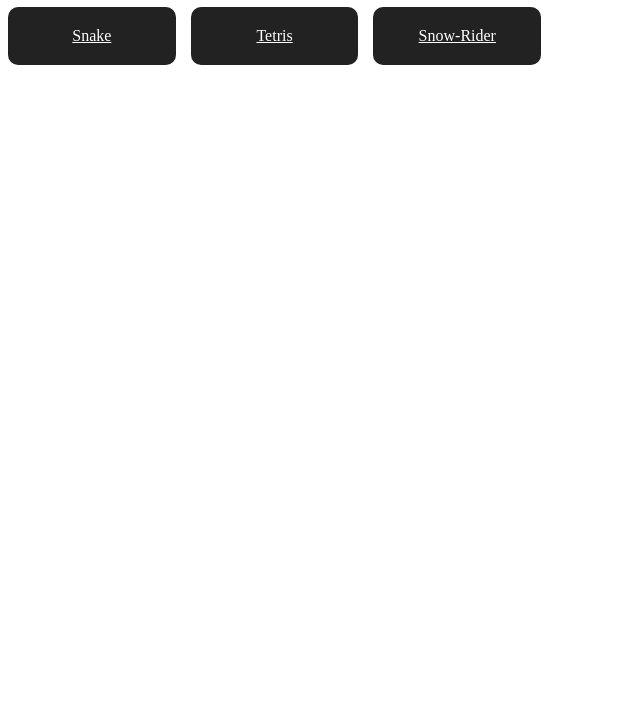
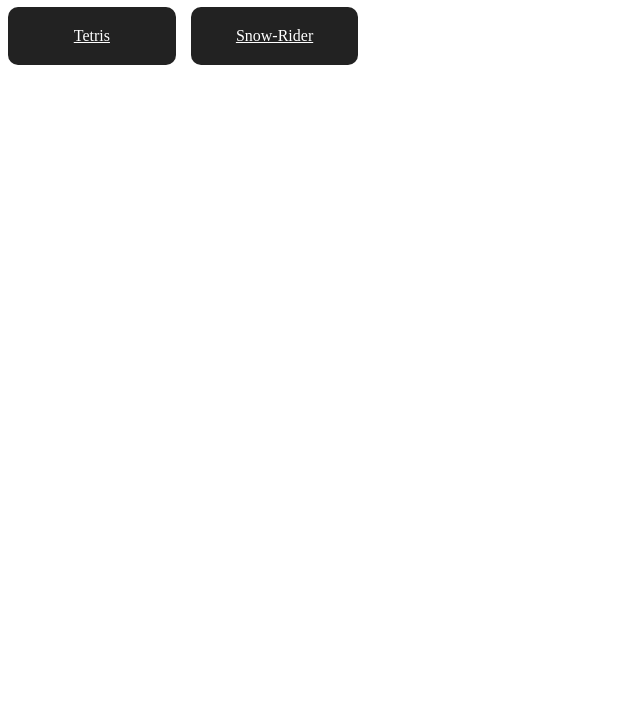
Before and after one commit to Hard-School-Work/Hard-School-Work.github.io, a plain HTML site: page index.html in a window 1280 px wide. Shown: the part 73-800 px from the top of the page, without its empty margins (0-640 px from the left). Drawn offline with Linux system fonts and the light colour scheme.

Commit message:
remove snake.html

```diff
--- a/index.html
+++ b/index.html
@@ -9,7 +9,6 @@
 <h1>My Games Hub</h1>
 
 <div class="games">
-  <a href="games/snake.html" class="card">Snake</a>
   <a href="games/tetris.html" class="card">Tetris</a>
   <a href="games/snowrider.html" class="card">Snow-Rider</a>
 </div>
```
Also changed, not shown: games/snake.html (deleted).
